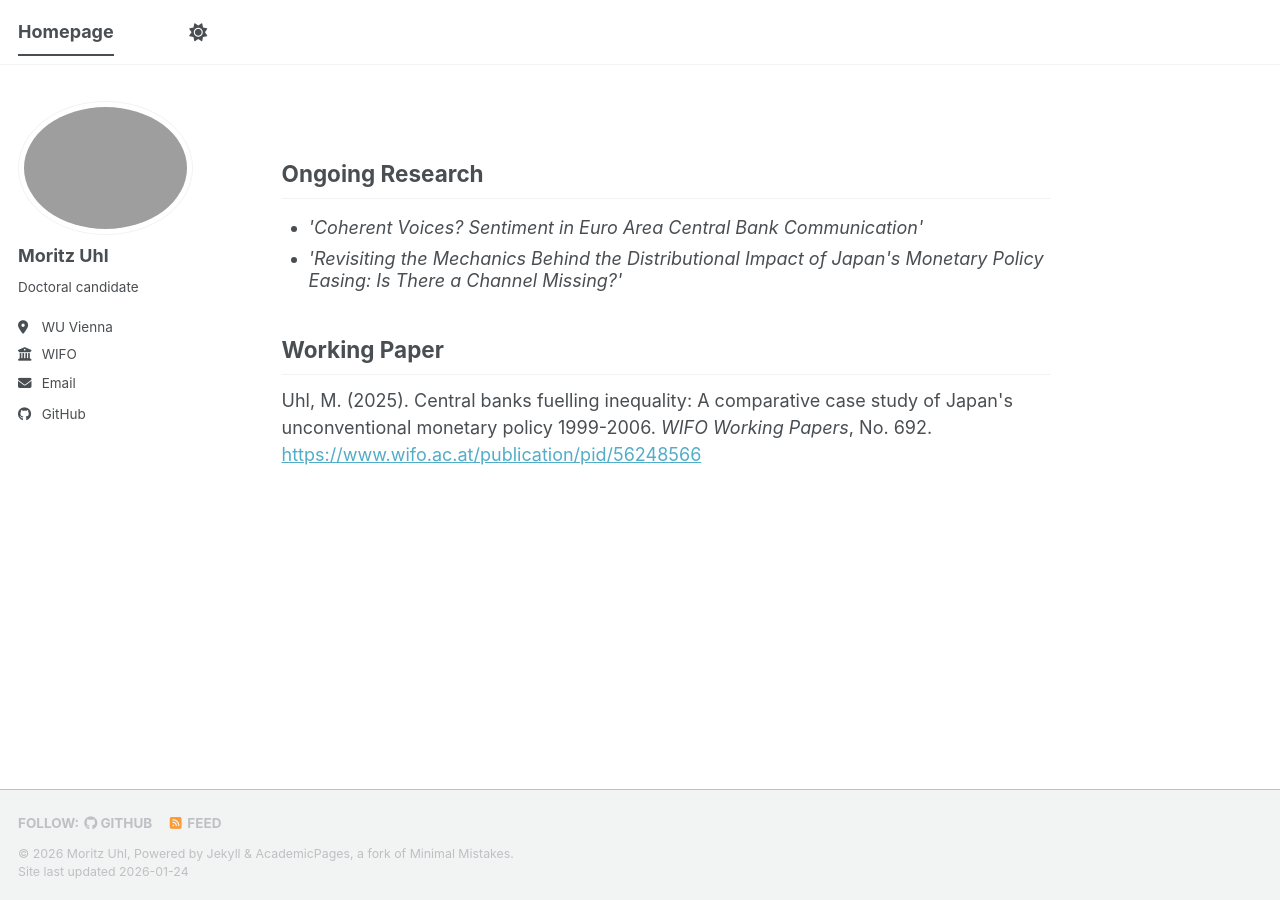
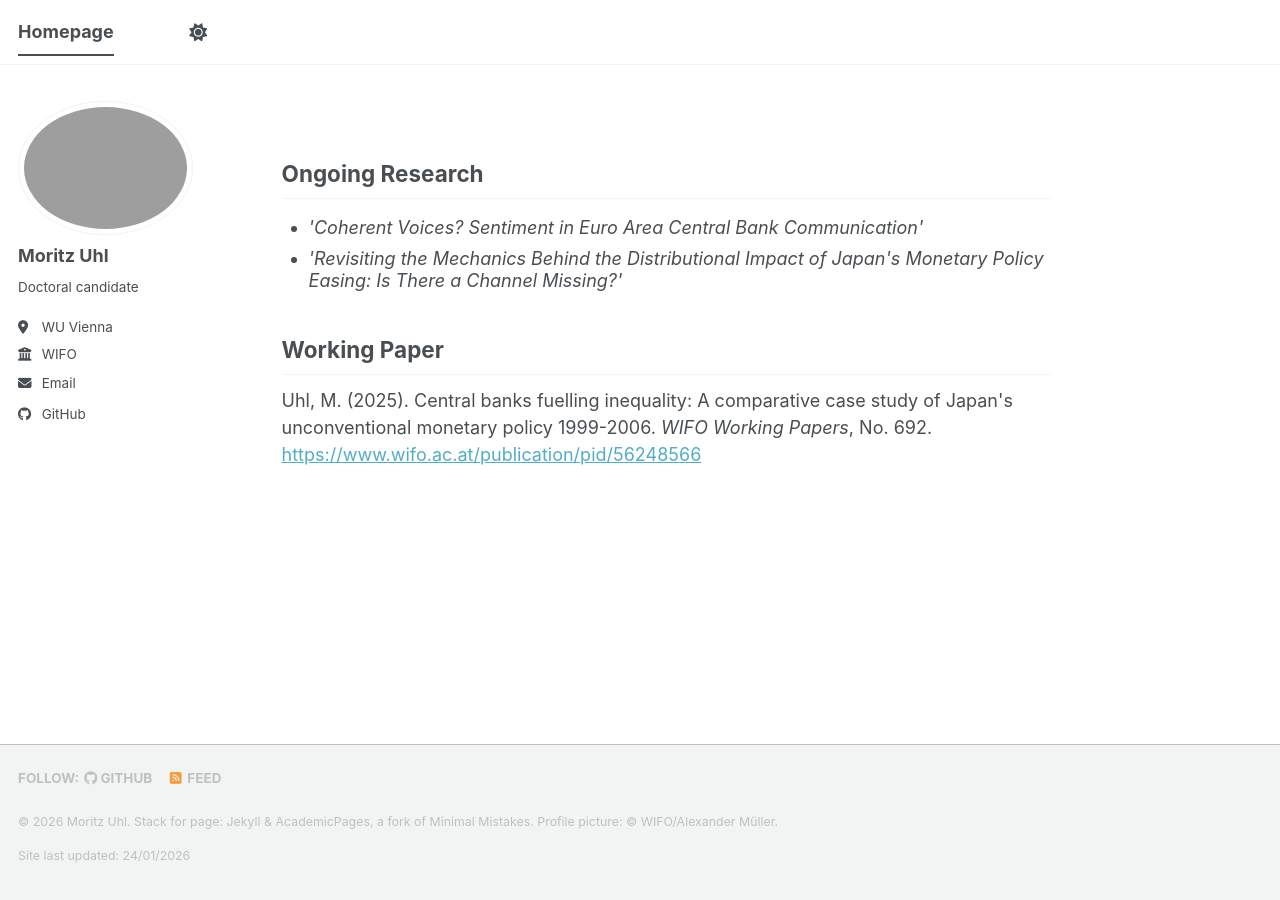
Before and after one commit to moritzuhl/moritzuhl.github.io, a Jekyll site: the page built from _pages/about.md, in a window 1280 px wide. Built offline with Jekyll 4.4.1, drawn with Linux system fonts in a browser that asks for light colours; a script bundle is joined from its source files by our own code; library files that are not in the unit come from our copies.

Commit message:
Adapted footer and changed copyright information

```diff
--- a/_includes/footer.html
+++ b/_includes/footer.html
@@ -1,6 +1,6 @@
 {% include base_path %}
 
-{% if site.author.github or site.author.bitbucket or site.atom_feed.hide != true %}
+{% if site.atom_feed.hide != true and (site.author.github or site.author.bitbucket or site.atom_feed.hide != true) %}
 <div class="page__footer-follow">
   <ul class="social-icons">
     {% if site.data.ui-text[site.locale].follow_label %}
@@ -20,6 +20,12 @@
 {% endif %}
 
 <div class="page__footer-copyright">
-  &copy; {{ site.time | date: '%Y' }} {{ site.name | default: site.title }}, {{ site.data.ui-text[site.locale].powered_by | default: "Powered by" }} <a href="https://jekyllrb.com" rel="nofollow">Jekyll</a> &amp; <a href="https://github.com/academicpages/academicpages.github.io">AcademicPages</a>, a fork of <a href="https://mademistakes.com/work/minimal-mistakes-jekyll-theme/" rel="nofollow">Minimal Mistakes</a>.<br />
-  Site last updated {{ "now" | date: '%Y-%m-%d' }}
+  <p>
+     &copy; {{ site.time | date: '%Y' }} {{ site.name | default: site.title }}. Stack for page: <a href="https://jekyllrb.com" rel="nofollow">Jekyll</a> &amp;
+    <a href="https://github.com/academicpages/academicpages.github.io">AcademicPages</a>, a fork of
+    <a href="https://mademistakes.com/work/minimal-mistakes-jekyll-theme/" rel="nofollow">Minimal Mistakes</a>. Profile picture: &copy; WIFO/Alexander Müller.
+  </p>
+  <p>
+    Site last updated: {{ "now" | date: '%d/%m/%Y' }}
+  </p>
 </div>
```
